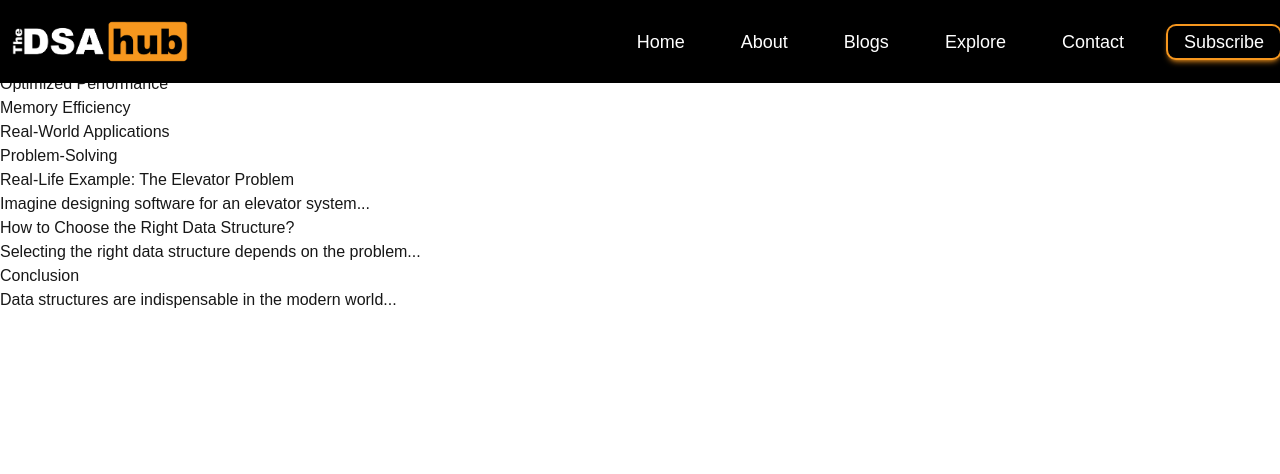
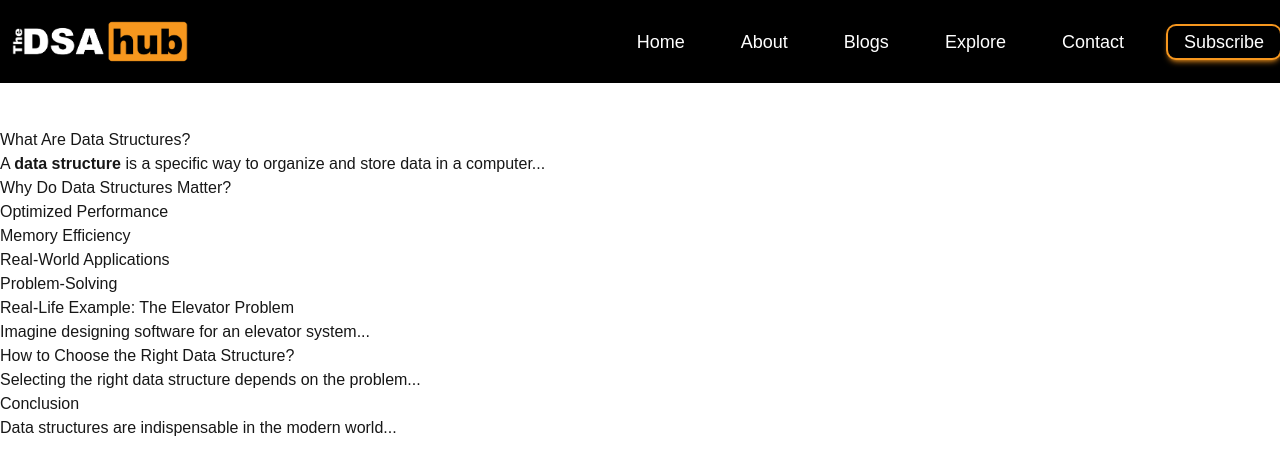
Before and after one commit to MuzzamilBukhari/TheDSAHub, a Next.js app: page /categories in a window 1280 px wide. Shown: the top 474 px of the page. Built offline with nearby package versions, Linux system fonts and the light colour scheme.

Commit message:
initial commit

```diff
--- a/package.json
+++ b/package.json
@@ -11,8 +11,8 @@
   "dependencies": {
     "html-react-parser": "^5.1.18",
     "next": "15.0.3",
-    "react": "19.0.0-rc-66855b96-20241106",
-    "react-dom": "19.0.0-rc-66855b96-20241106",
+    "react": "^18.0.0",
+    "react-dom": "^18.0.0",
     "react-icons": "^5.3.0"
   },
   "devDependencies": {
--- a/src/app/categories/page.tsx
+++ b/src/app/categories/page.tsx
@@ -1,13 +1,13 @@
 import React from "react";
 import blogsData from "@/data/blogsData";
+import parse from "html-react-parser";
 
 const page = () => {
-  const blogContent = blogsData[0].content;
-
   return (
     <>
-      {/* <div className="prose lg:prose-xl">{parse(blogContent)}</div> */}
-      <div dangerouslySetInnerHTML={{ __html: blogContent }} />
+      <div className="flex justify-center  mt-32 flex-col">
+        {parse(blogsData[0].content)}
+      </div>
     </>
   );
 };
```
Also changed, not shown: 1 other file (tests, documents, lock files or other folders).
